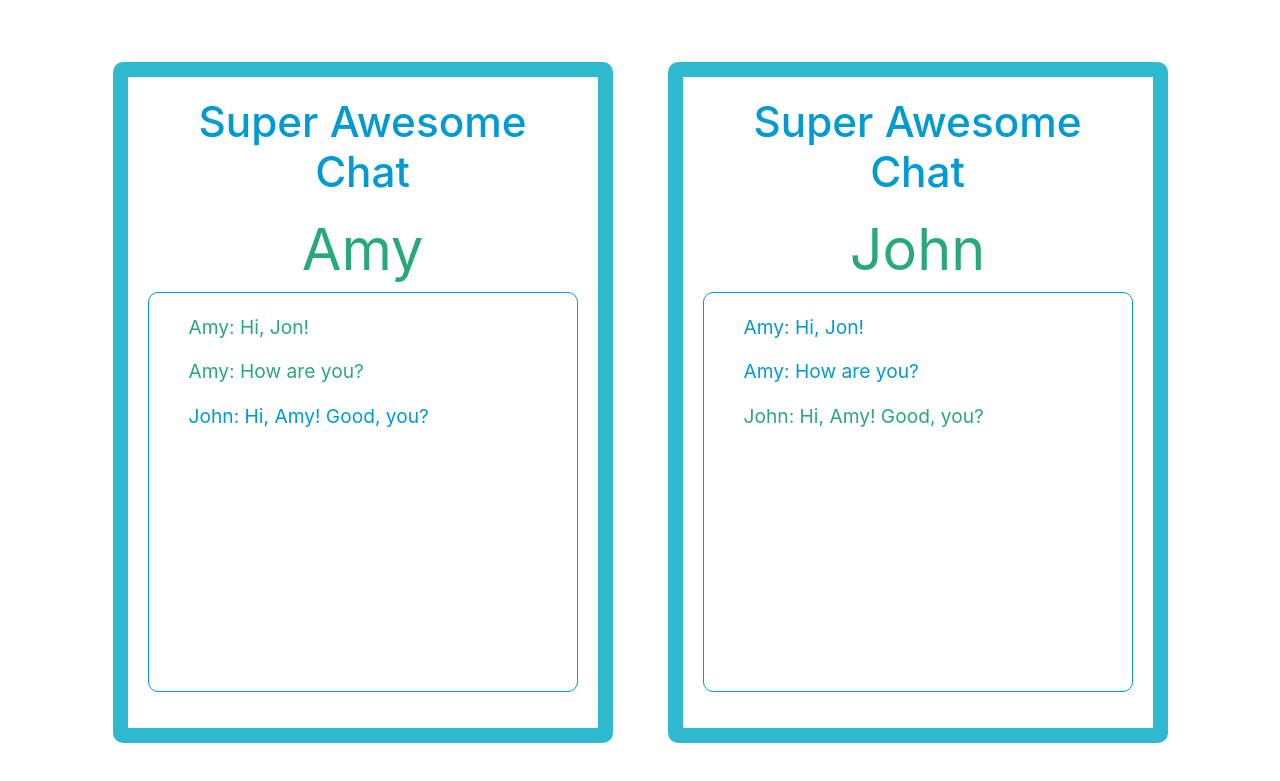
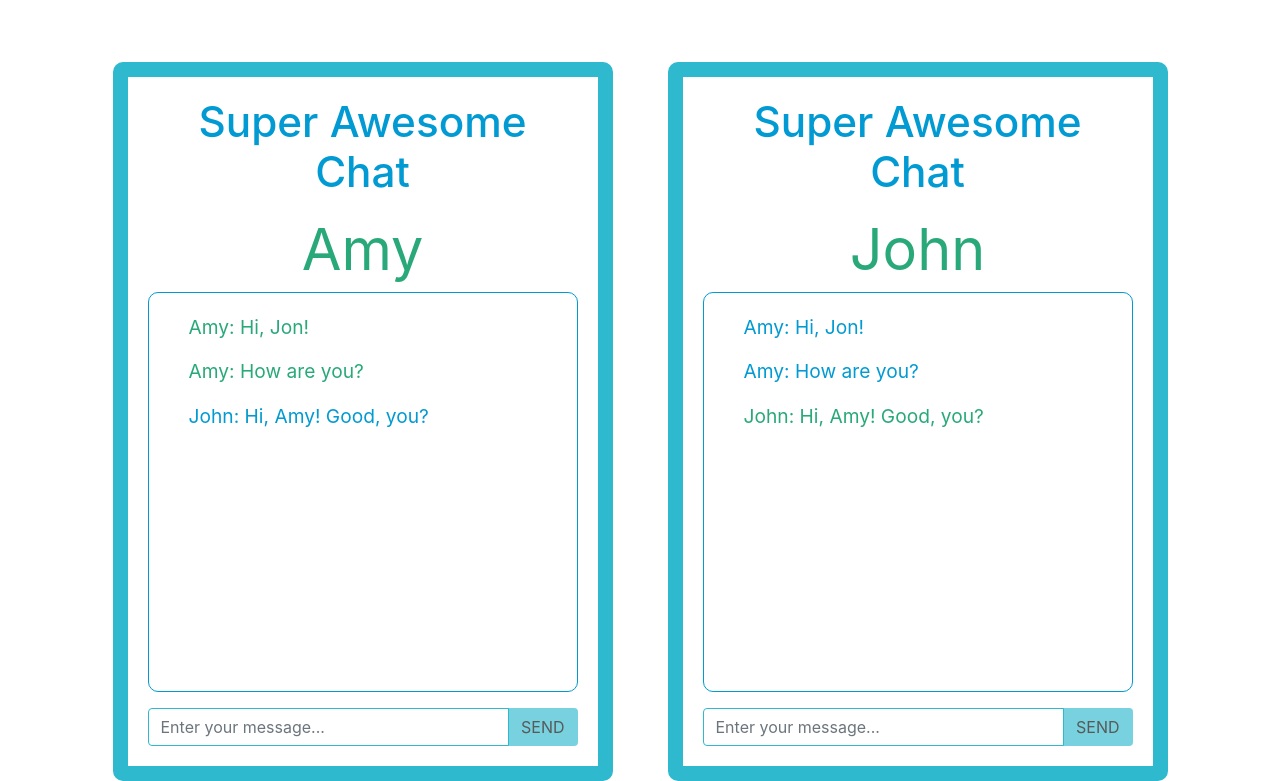
Before and after one commit to scabralo/ReactND-L3-E2-AwesomeChat, a React (Create React App) app: page / in a window 1280 px wide. Shown: the part 936-1717 px from the top of the page. Before the commit the page ends 1679 px from the top, so only its background shows below. Built offline with nearby package versions, Linux system fonts and the light colour scheme.

Commit message:
Implements ControlledComponent pattern in NewMessageForm

```diff
--- a/src/NewMessageForm.js
+++ b/src/NewMessageForm.js
@@ -2,9 +2,26 @@ import React from 'react'
 // import PropTypes from 'prop-types'
 
 class NewMessageForm extends React.Component {
+	state = {
+		message: '',
+		isDisabled: true
+	}
+	onInputChange = (input) => {
+		this.setState(()=>({
+			message: input
+		}))
+	}
 	render() {
+		const {isDisabled, message} = this.state
 		return(
-			<form ></form>
+			<form className="input-group">
+                <input type="text" className="form-control" placeholder="Enter your message..." value={message} onChange={(event)=>this.onInputChange(event.target.value)}  />
+                <div className="input-group-append">
+	              <button className="btn submit-button" disabled={isDisabled}>
+	                SEND
+	              </button>
+                </div>
+            </form>
 		)
 	}
 }
```
